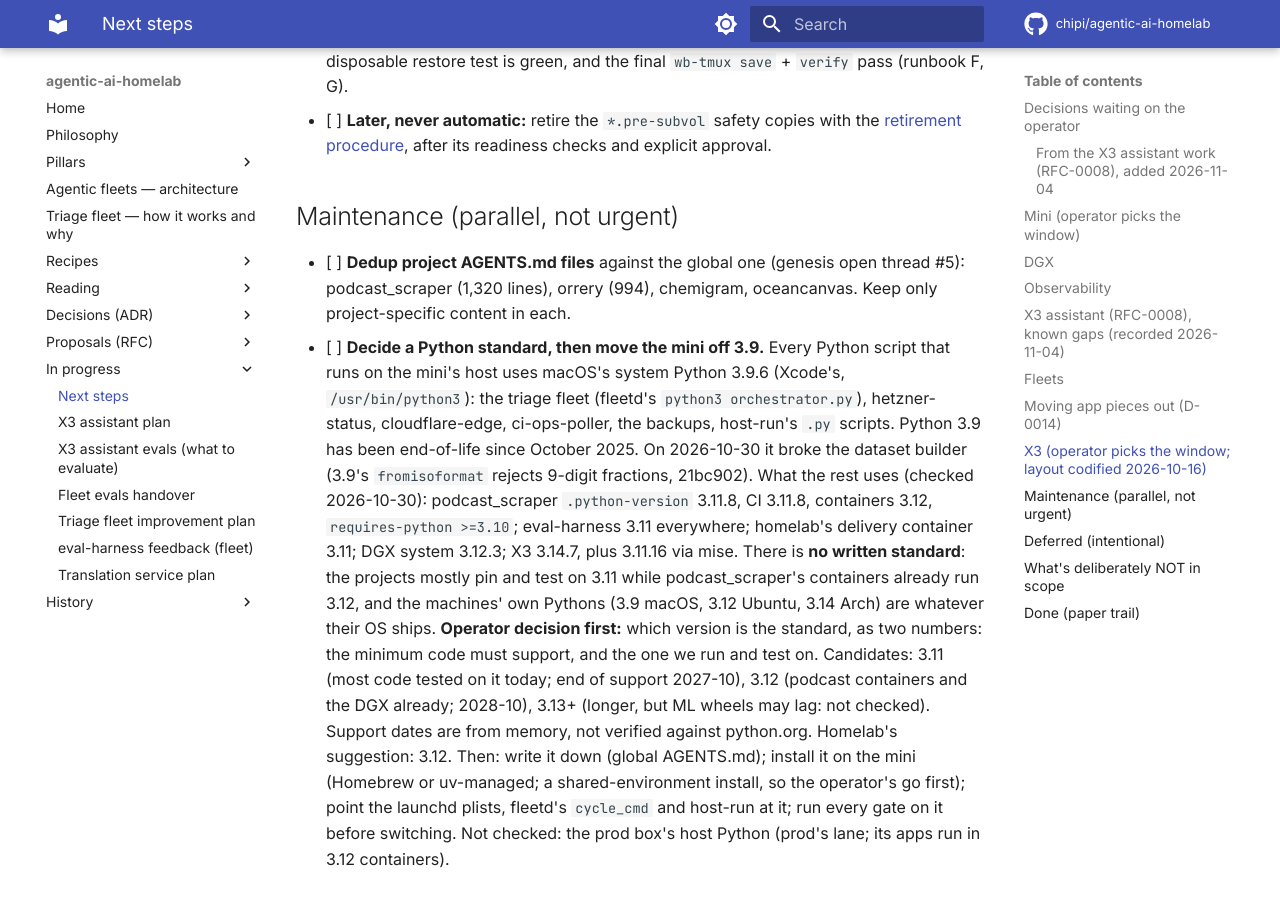
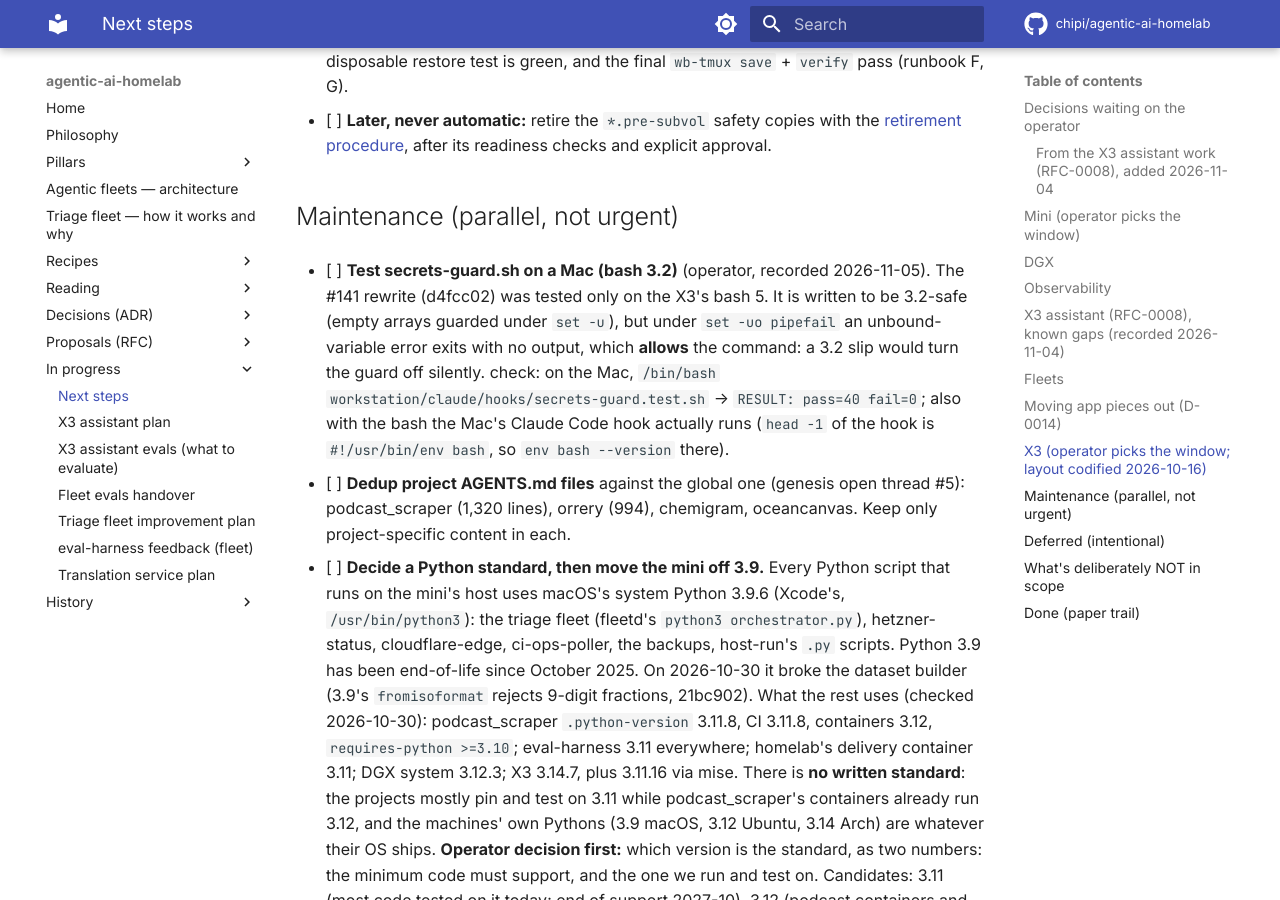
Before and after one commit to chipi/agentic-ai-homelab, an MkDocs documentation site: the page built from docs/wip/NEXT_STEPS.md, in a window 1280 px wide and 900 px high, scrolled down 7316 px. Built offline with MkDocs 1.6.1 and Material for MkDocs 9.7.7, drawn with Linux system fonts in a browser that asks for light colours; comment, search, counter and statistics services are not loaded.

Commit message:
docs(wip): test secrets-guard.sh on a Mac's bash 3.2 (the #141 rewrite was tested on bash 5 only)
Co-Authored-By: Claude Opus 5.5 <noreply@anthropic.com>
Claude-Session: https://claude.ai/code/session_014cvkLD8epJwhe86ejKbRAL

```diff
--- a/docs/wip/NEXT_STEPS.md
+++ b/docs/wip/NEXT_STEPS.md
@@ -260,6 +260,14 @@ adopts a piece, delete homelab's copy in the same change (dashboards share uids)
 
 ## Maintenance (parallel, not urgent)
 
+- [ ] **Test secrets-guard.sh on a Mac (bash 3.2)** (operator, recorded 2026-11-05). The #141 rewrite
+      (d4fcc02) was tested only on the X3's bash 5. It is written to be 3.2-safe (empty arrays
+      guarded under `set -u`), but under `set -uo pipefail` an unbound-variable error exits with
+      no output, which **allows** the command: a 3.2 slip would turn the guard off silently.
+      check: on the Mac, `/bin/bash workstation/claude/hooks/secrets-guard.test.sh` →
+      `RESULT: pass=40 fail=0`; also with the bash the Mac's Claude Code hook actually runs
+      (`head -1` of the hook is `#!/usr/bin/env bash`, so `env bash --version` there).
+
 - [ ] **Dedup project AGENTS.md files** against the global one (genesis open thread #5):
       podcast_scraper (1,320 lines), orrery (994), chemigram, oceancanvas. Keep only
       project-specific content in each.
```
